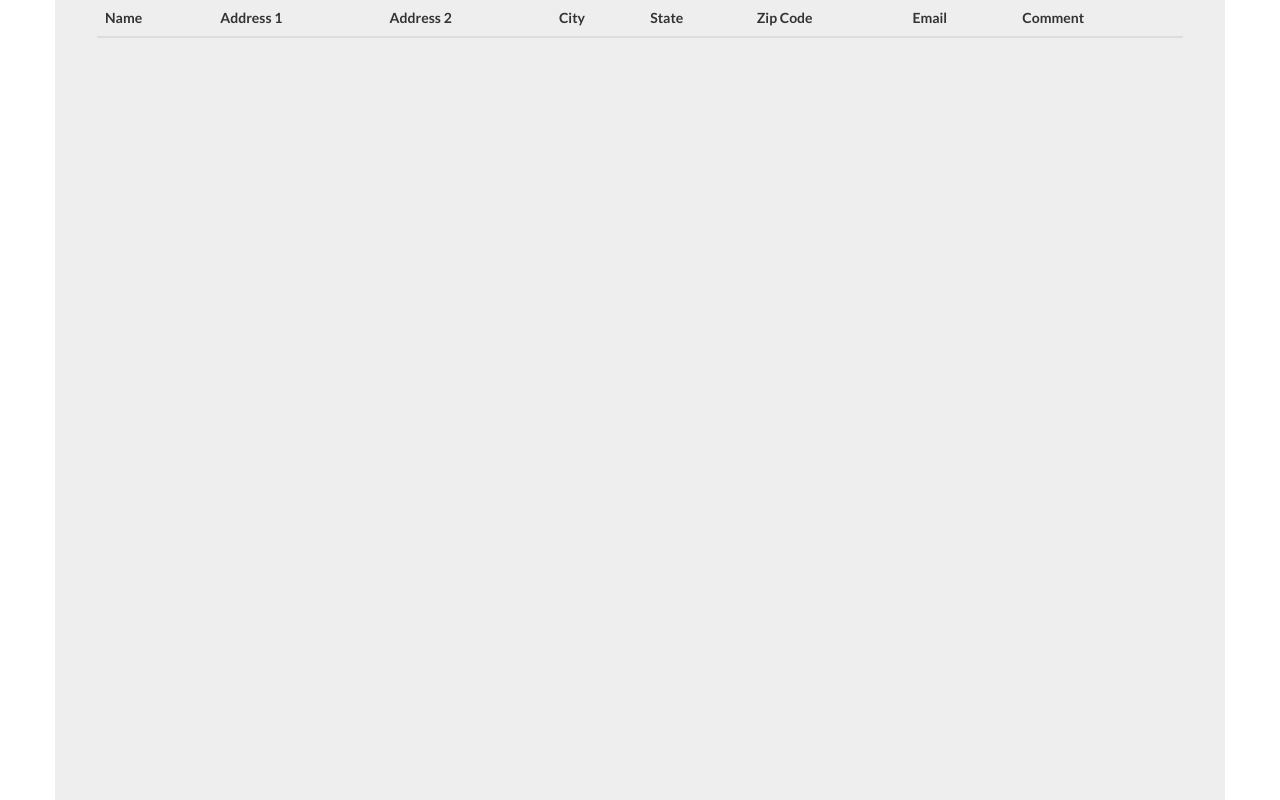
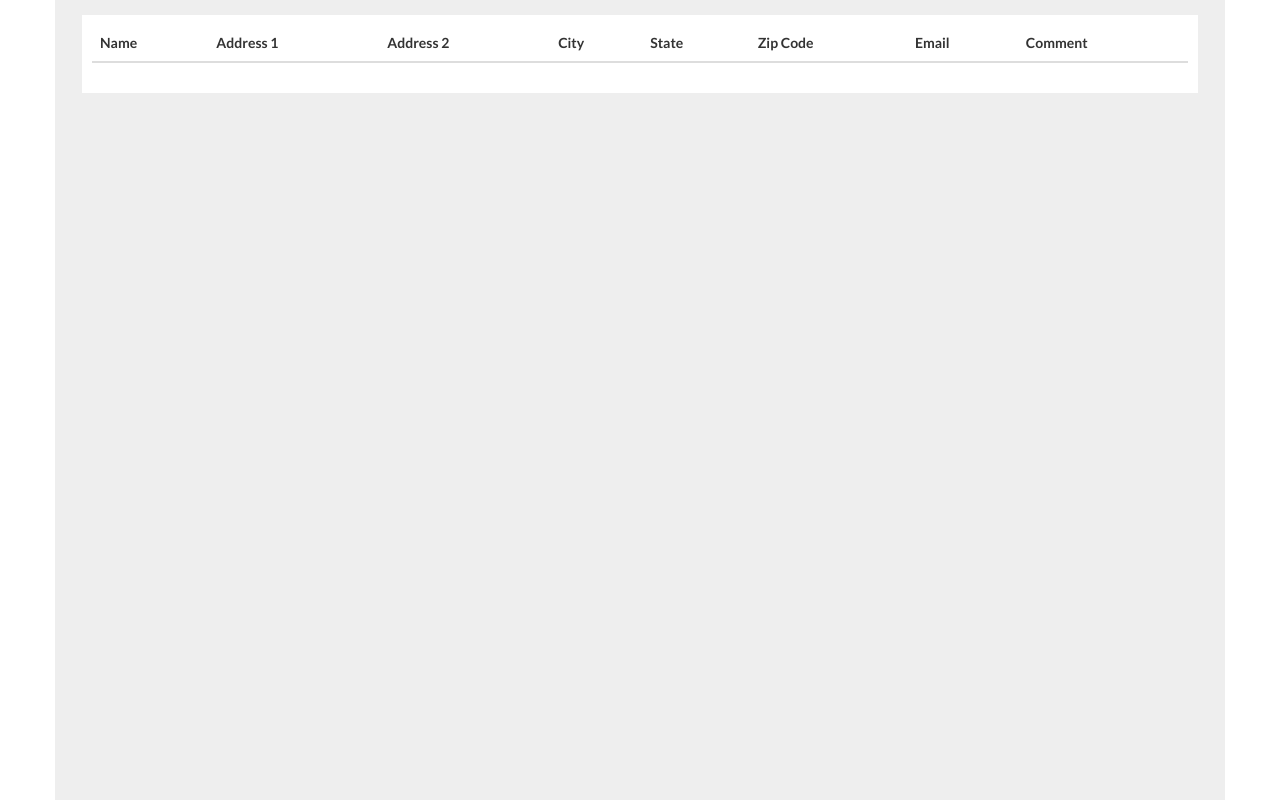
Before and after one commit to cyarie/partyPlanner, a Django app: template wedding/templates/wedding/invitations.html in a window 1280 px wide. Shown: the part 52-852 px from the top of the page. Run offline with Django 3.2, Linux system fonts and the light colour scheme; the template is opened without the code that fills it, so the values that code supplies are empty; some libraries are stand-ins or nearby versions.

Commit message:
Making small style changes to the invitations page and table.

```diff
--- a/static/css/main.css
+++ b/static/css/main.css
@@ -10,6 +10,12 @@ body {
 /** Login **/
 .login-row {
   margin-top: 15px; }
+
+/** Invitations Table **/
+.table-view {
+  background-color: #fff;
+  margin-top: 15px;
+  padding: 10px 10px 10px 10px; }
 
 /** Navbar **/
 .navbar-inverse {
--- a/static/css/main.scss
+++ b/static/css/main.scss
@@ -20,6 +20,13 @@ body {
 /** Login **/
 .login-row {
   margin-top: 15px;
+}
+
+/** Invitations Table **/
+.table-view {
+  background-color: #fff;
+  margin-top: 15px;
+  padding: 10px 10px 10px 10px;
 }
 
 /** Navbar **/
--- a/wedding/templates/wedding/invitations.html
+++ b/wedding/templates/wedding/invitations.html
@@ -6,7 +6,7 @@
 {% block content %}
     <div class="container">
     <div class="row">
-    <div class="col-lg-12">
+    <div class="col-lg-12 table-view">
     <table class="table table-striped table-hover">
         <thead>
         <tr>
```
Also changed, not shown: 1 other file.
